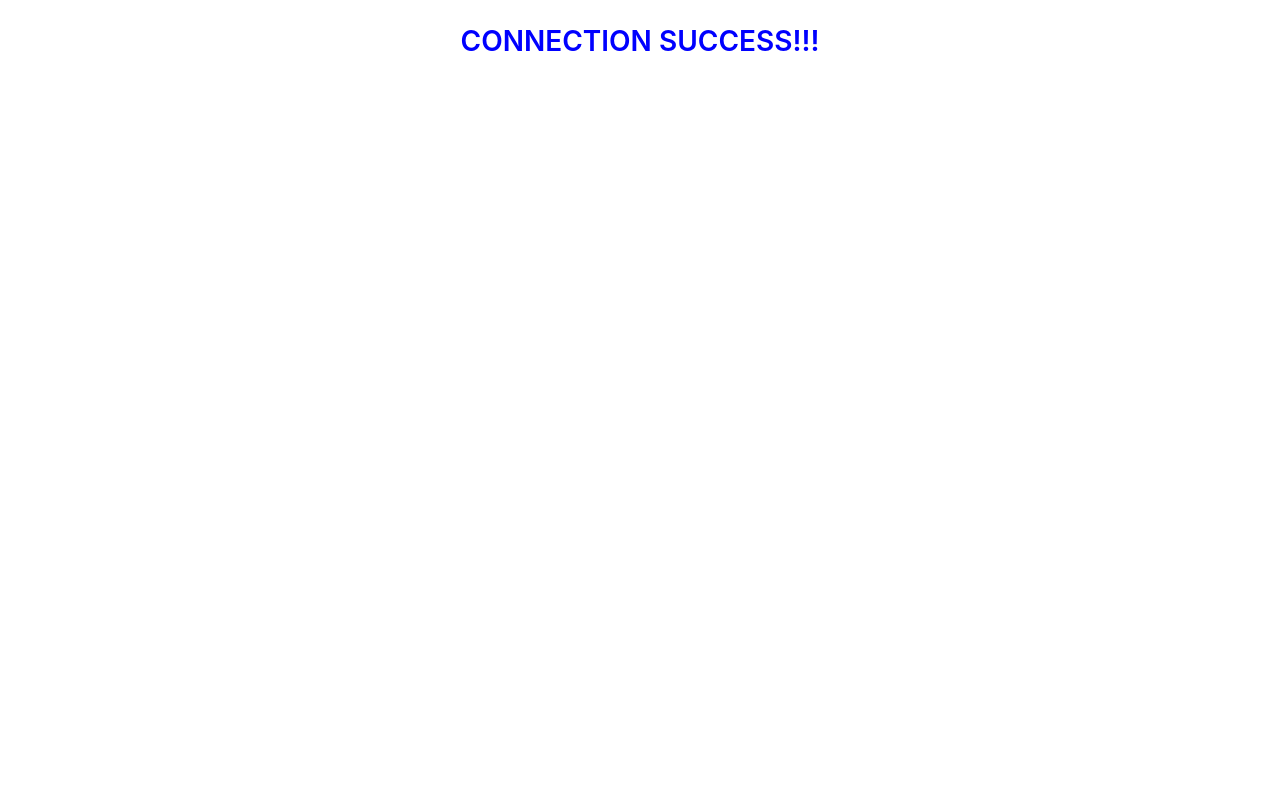
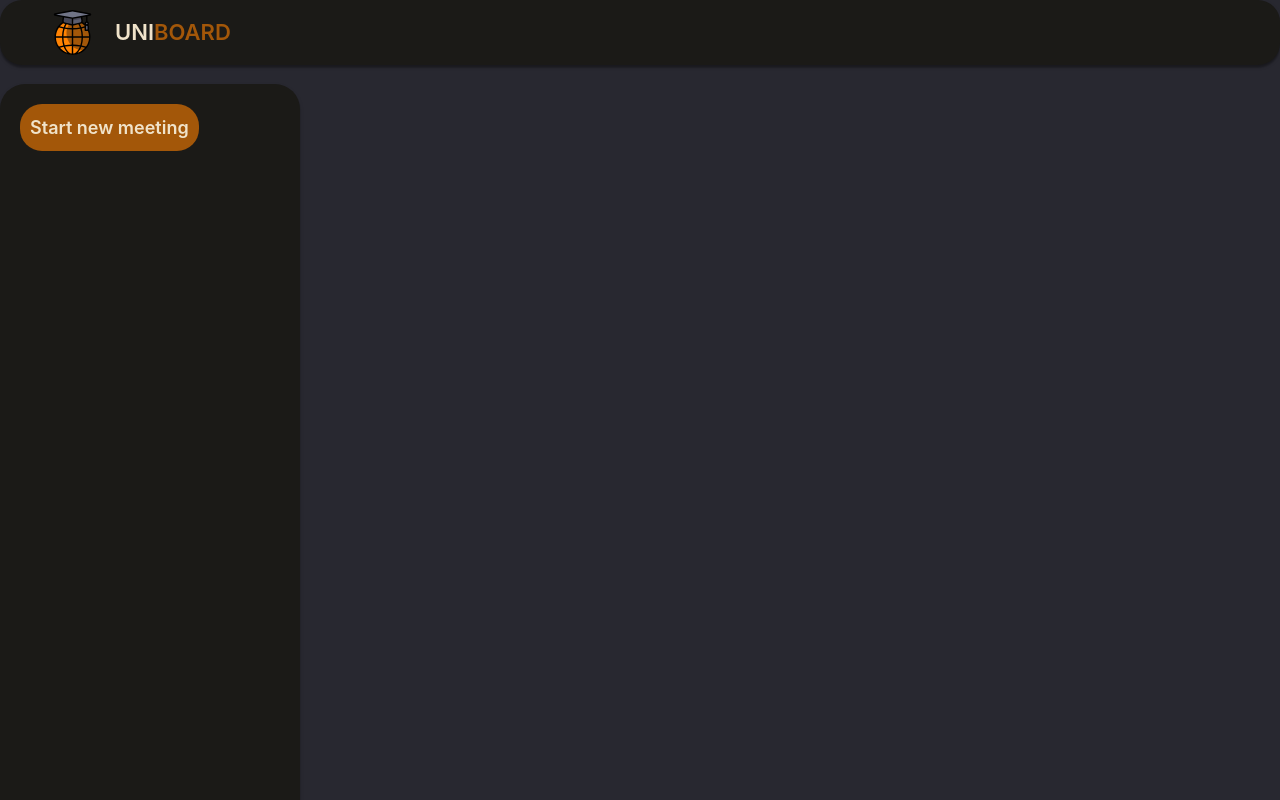
Before and after one commit to vsdmitriy17/chatRoom, a React (Create React App) app: page / in a window 1280 px wide. Built offline with nearby package versions, Linux system fonts and the light colour scheme; no server answers.

Commit message:
styles-update

```diff
--- a/src/App.module.css
+++ b/src/App.module.css
@@ -1,16 +1,87 @@
+/* #A35709 - цвет кнопок, бордеров */
+/* #FF8303 - цвет фокуса кнопок, бордеров */
+/* #F0E3CA - цвет текста */
+/* #282830 - цвет фона экрана */
+/* #1B1A17 - цвет секции */
+/* #242320 - цвет полей */
+/* 0px 2px 1px 0px #00000033, 0px 1px 1px 0px #00000024, 0px 1px 3px 0px #0000001F - Тень */
+
+
+
 .container {
-  display: flex;
-  width: 100%;
+  position: relative;
+  width: 100vw;
+  height: 100vh;
   padding-right: 20px;
   padding-left: 20px;
-  padding-top: 20px;
-  padding-bottom: 20px;
+  background-color: #282830;
+}
+
+.header {
+  position: fixed;
+  justify-content: flex-start;
+  align-items: center;
+  z-index: 2;
+  width: 100%;
+  top: 0;
+  left: 0;
+  border-radius: 22px;
+  box-shadow: 0px 3px 2px 0px #00000033, 0px 2px 2px 0px #00000024, 0px 2px 4px 0px #0000001F;
+  display: flex;
+  background-color:#1B1A17;
+  padding: 10px;
+}
+
+.logo {
+  height: 45px;
+  width: 45px;
+  margin-right: 20px;
+  margin-left: 40px;
 }
 
 .title {
-  color:blue;
-  margin-right:auto;
-  margin-left:auto;
   font-weight: 600;
-  font-size: 28px;
+  font-size: 22px;
 }
+
+.title_uni {
+  color:#F0E3CA;
+}
+
+.title_board {
+  color:#A35709;
+}
+
+.btnBoard {
+  position: fixed;
+  z-index: 2;
+  background-color:#1B1A17;
+  box-shadow: 0px 3px 2px 0px #00000033, 0px 2px 2px 0px #00000024, 0px 2px 4px 0px #0000001F;
+  border-radius: 25px;
+  display: flex;
+  flex-direction: column;
+  justify-content: flex-start;
+  width: 300px;
+  min-height: 100%;
+  padding: 20px;
+  margin-top: 84px;
+  margin-bottom: 20px;
+  top: 0;
+  left: 0;
+}
+
+.button {
+  cursor: pointer;
+  padding:10px;
+  background-color:#A35709;
+  color:#F0E3CA;
+  width: fit-content;
+  font-weight: 600;
+  font-size: 18px;
+  border-radius: 22px;
+  transition: background-color 250ms cubic-bezier(0.075, 0.82, 0.165, 1);
+}
+
+.button:hover, .button:focus {
+  background-color:#FF8303;
+}
--- a/src/App.tsx
+++ b/src/App.tsx
@@ -3,6 +3,7 @@ import React, { useEffect } from 'react';
 import socketIO from 'socket.io-client';
 
 import styles from './App.module.css';
+import { ReactComponent as IconLogo } from './images/logo_icon.svg';
 
 const serverHttp = "http://localhost:5000"; // хост сервера
 
@@ -12,7 +13,18 @@ function App() {
   }, []);
   return (
     <div className={styles.container}>
-            <h1 className={styles.title}>CONNECTION SUCCESS!!!</h1>
+      <header className={styles.header}>
+        <IconLogo className={styles.logo} />
+        <h1 className={styles.title}>
+          <span className={styles.title_uni}>UNI</span>
+          <span className={styles.title_board}>BOARD</span>
+        </h1>
+      </header>
+      <main>
+        <section className={styles.btnBoard}>
+          <button className={styles.button}>Start new meeting</button>
+        </section>
+      </main>
     </div>
   );
 }
```
Also changed, not shown: src/index.tsx (+0 -15 lines), src/images/logo_icon.svg (added). Lines whose indentation alone changed are shown as unchanged.
